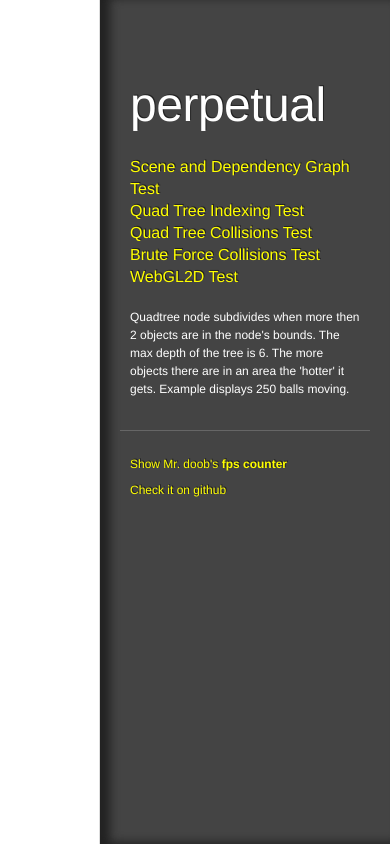
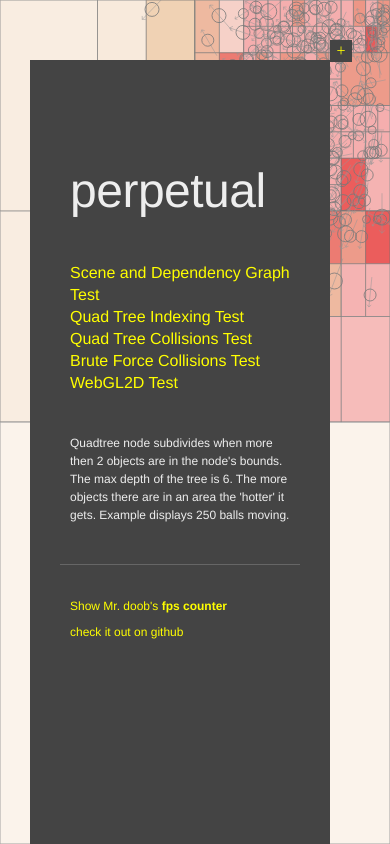
Before and after one commit to tomasztunik/Perpetual, a plain HTML site: page index.html in a window 390 px wide. Both pictures are taken after a click on the link "Quad Tree Indexing Test". Drawn offline with Linux system fonts and the light colour scheme; a web font is replaced by a local one.

Commit message:
fixed styling, added full screen canvas, preparation for threejs, stuff

```diff
--- a/index.html
+++ b/index.html
@@ -29,32 +29,20 @@
         <script src="test/webgl.simple.js"></script>
         <script>
             function ready() {
-                var c = document.createElement('canvas');
-                c.id = 'perpetual';
-                c.width = document.width - 290;
-                c.height = document.height;
-                document.body.appendChild(c);
 
-                var ct = document.createElement('div');
-                ct.id = "content"
-
-                var l = document.createElement('h1');
-                l.id = "logo";
-                l.innerHTML = "perpetual";
-                ct.appendChild(l);
-
-
-                var d = document.createElement('div');
-                d.id = 'test-cases';
+                var list = document.getElementById('test-cases'),
+                    des = document.getElementById('test-desc');
 
                 for (var test in tests) {
-                    var el = document.createElement('a'),
+                    var el = document.createElement('li'),
+                        a = document.createElement('a'),
                         desc = tests[test].desc;
+
 
                     test = tests[test];
 
-                    el.innerHTML = test.name + "<br>";
-                    el.onclick = (function(test) {
+                    a.innerHTML = test.name;
+                    a.onclick = (function(test) {
                         var desc = test.desc,
                             test = test.test;
 
@@ -62,36 +50,52 @@
                             test();
                             des.innerHTML = desc || "";
                     }})(test);
-                    d.appendChild(el);
+
+                    el.appendChild(a);
+                    list.appendChild(el);
                 }
+                var menu = document.getElementById('menu');
+                var toggle = document.createElement('a');
+                toggle.id = "toggle";
+                toggle.innerHTML = "+";
+                toggle.onclick = function(){
+                    if(!this.menu_hidden) {
+                        this.menu_hidden = true;
+                        toggle.style.top = (window.innerHeight - 22) + "px";
+                        menu.style.top = window.innerHeight + "px";
+                        menu.style.overflow = "hidden";
+                    } else {
+                        this.menu_hidden = false;
+                        toggle.style.top = "40px";
+                        menu.style.top = "60px";
+                        menu.style.overflow = "auto";
+                    }
+                }
+                document.body.appendChild(toggle);
 
-                ct.appendChild(d);
+            }
 
-
-                var des = document.createElement('div');
-                des.id = 'test-desc';
-                des.innerHTML = "Meet perpetual - a perpetual endeavour to create a game/visualisation development javascript framework. Choose a test from above and enjoy. Feel free to browse the code, copy, extend, or do whatever pleases you.";
-                ct.appendChild(des);
-
-                var stats = document.createElement('a');
-                stats.id = "stats";
-                stats.onclick = function(){var script=document.createElement('script');script.type='text/javascript';script.src='http://github.com/mrdoob/stats.js/raw/master/build/Stats.js';document.body.appendChild(script);script=document.createElement('script');script.innerHTML='var interval=setInterval(function(){if(typeof Stats==\'function\'){clearInterval(interval);var stats=new Stats();stats.domElement.style.position=\'fixed\';stats.domElement.style.left=\'0px\';stats.domElement.style.top=\'0px\';document.body.appendChild(stats.domElement);setInterval(function(){stats.update();},1000/60);}},100);';document.body.appendChild(script);};
-                stats.innerHTML = "Show Mr. doob's <strong>fps counter</strong>";
-                ct.appendChild(stats);
-
-                var github = document.createElement('a');
-                github.id = "github_url";
-                github.href = "https://github.com/i-eat-brainz/Perpetual";
-                github.target = "_blank";
-                github.innerHTML = "Check it on github";
-                ct.appendChild(github);
-
-                document.body.appendChild(ct);
-
-
+            function stats() {
+                var script=document.createElement('script');
+                script.type='text/javascript';
+                script.src='http://github.com/mrdoob/stats.js/raw/master/build/Stats.js';
+                document.body.appendChild(script);
+                script=document.createElement('script');
+                script.innerHTML='var interval=setInterval(function(){if(typeof Stats==\'function\'){clearInterval(interval);var stats=new Stats();stats.domElement.style.position=\'fixed\';stats.domElement.style.left=\'15px\';stats.domElement.style.top=\'15px\';document.body.appendChild(stats.domElement);setInterval(function(){stats.update();},1000/60);}},100);';
+                document.body.appendChild(script);
             }
         </script>
     </head>
     <body onload="ready();">
+        <div id="container"></div>
+        <div id="menu">
+            <h1 id="logo">perpetual</h1>
+            <ul id="test-cases"></ul>
+            <div id="test-desc">
+                Meet perpetual - a perpetual endeavour to create something I'm going to be happy about. Choose a test from above and enjoy. Feel free to browse the code, copy, extend, or do whatever pleases you.
+            </div>
+            <a id="stats" onclick="stats();">Show Mr. doob's <strong>fps counter</strong></a>
+            <a id="github_url" target="_blank" href="https://github.com/i-eat-brainz/Perpetual">check it out on github</a>
+        </div>
     </body>
 </html>
--- a/lib/utils/u.js
+++ b/lib/utils/u.js
@@ -5,6 +5,26 @@ var u = {
         child._super_method = parent.prototype;
         child.prototype.constructor = child;
         return child;
+    },
+    createCanvas: function(container_id) {
+
+        var canvas = document.createElement('canvas');
+
+        if(container_id) {
+            var container = document.getElementById(container_id);
+            container.innerHTML = "";
+            canvas.width = container.clientWidth;
+            canvas.height = container.clientHeight;
+            container.appendChild(canvas);
+        } else {
+            canvas.width = window.innerWidth;
+            canvas.height = window.innerHeight;
+            document.body.appendChild(canvas);
+        }
+        return canvas;
+    },
+    removeCanvas: function(container_id) {
+        document.getElementById(container_id).innerHTML = "";
     },
     clamp: function(val, min, max) {
         return val > max ? max : val < min ? min : val;
--- a/static/css/style.css
+++ b/static/css/style.css
@@ -1,27 +1,34 @@
 * { margin: 0; padding: 0; }
 html, body { height: 100%; }
 canvas { display: block; }
+li { list-style-type: none; }
 
+body { overflow: hidden; }
 
-#content { font: 16px/22px 'Terminal Dosis Light', Helvetica, Arial, sans-serif; color: #fff; position: absolute; right: 0px; top: 0px; bottom: 0px; padding: 64px 20px 30px; width: 250px; text-align: left;
-    -moz-box-shadow: inset 10px 0px 10px #222;
-    -webkit-box-shadow: inset 10px 0px 10px #222;
-    box-shadow: inset 10px -2px 10px #222;
-    border-left: 1px solid #ddd;
+#container { width: 100%; height: 100%; }
+
+#menu { font: 16px/22px 'Terminal Dosis Light', Helvetica, Arial, sans-serif; color: #eee; position: absolute; right: 60px; bottom: 0px; top: 60px; padding: 90px 30px 30px; width: 240px; text-align: left;
     background-color: #444;
     overflow: auto;
+    -webkit-transition: top 0.3s linear;
+    -moz-transition: top 0.3s linear;
+    transition: top 0.3s linear;
 }
-#test-cases { padding: 10px; }
+#toggle { position: absolute; right: 38px; top: 40px; width: 22px; line-height: 22px; text-align: center; height: 22px; background-color: #444;
+    -webkit-transition: top 0.3s linear;
+    -moz-transition: top 0.3s linear;
+    transition: top 0.3s linear;}
+#test-cases { padding: 10px 10px 30px; }
 a { cursor: pointer; color: #ff0; text-decoration: none; }
 a:hover { color: #ff00ff; }
 
 #test-cases small { letter-spacing: 1px; font-size: 9px; }
 
-#test-desc {  font-size: 12px; line-height: 18px; padding: 10px;font-family: Helvetica, Arial; }
+#test-desc {  font-size: 12px; line-height: 18px; padding: 10px; font-family: Helvetica, Arial; }
 
-#logo { font: 48px/62px 'Terminal Dosis Light', Helvetica, sans-serif; letter-spacing: -.5px; padding: 10px; }
+#logo { font: 48px/62px 'Terminal Dosis Light', Helvetica, sans-serif; letter-spacing: -.5px; padding: 10px 10px 30px; }
 
 a#stats, a#github_url { font-size: 12px; padding: 2px 10px; display: block; }
-a#stats { padding-top: 22px; margin-top: 22px; border-top: 1px solid #666; }
+a#stats { padding-top: 30px; margin-top: 30px; border-top: 1px solid #666; }
 
-#content h1, #content a { text-shadow: 1px -1px 0px #222;}
+#container { position: absolute; left: 0; top: 0; right: 291px; }
--- a/test/quadtree.ball-collisions-brute.js
+++ b/test/quadtree.ball-collisions-brute.js
@@ -30,9 +30,8 @@ BruteSceneNode.prototype.update = function(dt, time) {
 function BruteForceCollisionsTest() {
 
     if(window._timer) window._timer.stop();
-    createCanvas();
 
-    var c = document.getElementById('perpetual'),
+    var c = u.createCanvas('container'),
         ctx = c.getContext('2d'),
         n = 900,
         scene = new BruteSceneNode(ctx);
--- a/test/quadtree.ball-collisions.js
+++ b/test/quadtree.ball-collisions.js
@@ -112,25 +112,11 @@ Ball.prototype.update = function(dt, time) {
     }
 }
 
-function createCanvas() {
-    var c = document.getElementById('perpetual'),
-        w = c.width,
-        h = c.height;
-    c.parentNode.removeChild(c);
-
-    c = document.createElement('canvas');
-    c.width = w;
-    c.height = h;
-    c.id = 'perpetual';
-    document.body.appendChild(c);
-}
-
 function QuadTreeCollisionsTest() {
 
     if(window._timer) window._timer.stop();
-    createCanvas();
 
-    var c = document.getElementById('perpetual'),
+    var c = u.createCanvas('container'),
         ctx = c.getContext('2d'),
         n = 900,
         scene = new QuadTreeSceneNode(ctx, 4, 2),
--- a/test/quadtree.indexing.js
+++ b/test/quadtree.indexing.js
@@ -138,26 +138,11 @@ Circle.prototype.getBounds = function() {
     };
 }
 
-
-function createCanvas() {
-    var c = document.getElementById('perpetual'),
-        w = c.width,
-        h = c.height;
-    c.parentNode.removeChild(c);
-
-    c = document.createElement('canvas');
-    c.width = w;
-    c.height = h;
-    c.id = 'perpetual';
-    document.body.appendChild(c);
-}
-
 function QuadTreeIndexingTest() {
 
     if(window._timer) window._timer.stop();
-    createCanvas();
 
-    var c = document.getElementById('perpetual'),
+    var c = u.createCanvas('container'),
         ctx = c.getContext('2d'),
         n = 250,
         scene = new QuadTreeSceneNode(ctx, 6, 2),
--- a/test/scenegraph.js
+++ b/test/scenegraph.js
@@ -54,26 +54,11 @@ Link.prototype.draw = function(ctx) {
     ctx.stroke();
 }
 
-
-function createCanvas() {
-    var c = document.getElementById('perpetual'),
-        w = c.width,
-        h = c.height;
-    c.parentNode.removeChild(c);
-
-    c = document.createElement('canvas');
-    c.width = w;
-    c.height = h;
-    c.id = 'perpetual';
-    document.body.appendChild(c);
-}
-
 function ScenegraphTest() {
 
     if(window._timer) window._timer.stop();
-    createCanvas();
 
-    var c = document.getElementById('perpetual'),
+    var c = u.createCanvas('container'),
         ctx = c.getContext('2d'),
         scene = new SceneNode(ctx),
         n = 250;
--- a/test/webgl.simple.js
+++ b/test/webgl.simple.js
@@ -96,24 +96,10 @@ WebGL2D.prototype.render = function() {
     gl.drawArrays(gl.TRIANGLES, 0, 3);
 };
 
-function createCanvas() {
-    var c = document.getElementById('perpetual'),
-        w = c.width,
-        h = c.height;
-    c.parentNode.removeChild(c);
-
-    c = document.createElement('canvas');
-    c.width = w;
-    c.height = h;
-    c.id = 'perpetual';
-    document.body.appendChild(c);
-}
-
 function WebGL2DTest() {
     if(window._timer) window._timer.stop();
-    createCanvas();
 
-    var c = document.getElementById('perpetual'),
+    var c = u.createCanvas('container'),
         ctx = c.getContext('experimental-webgl');
 
     var scene = new WebGL2D(ctx);
```
